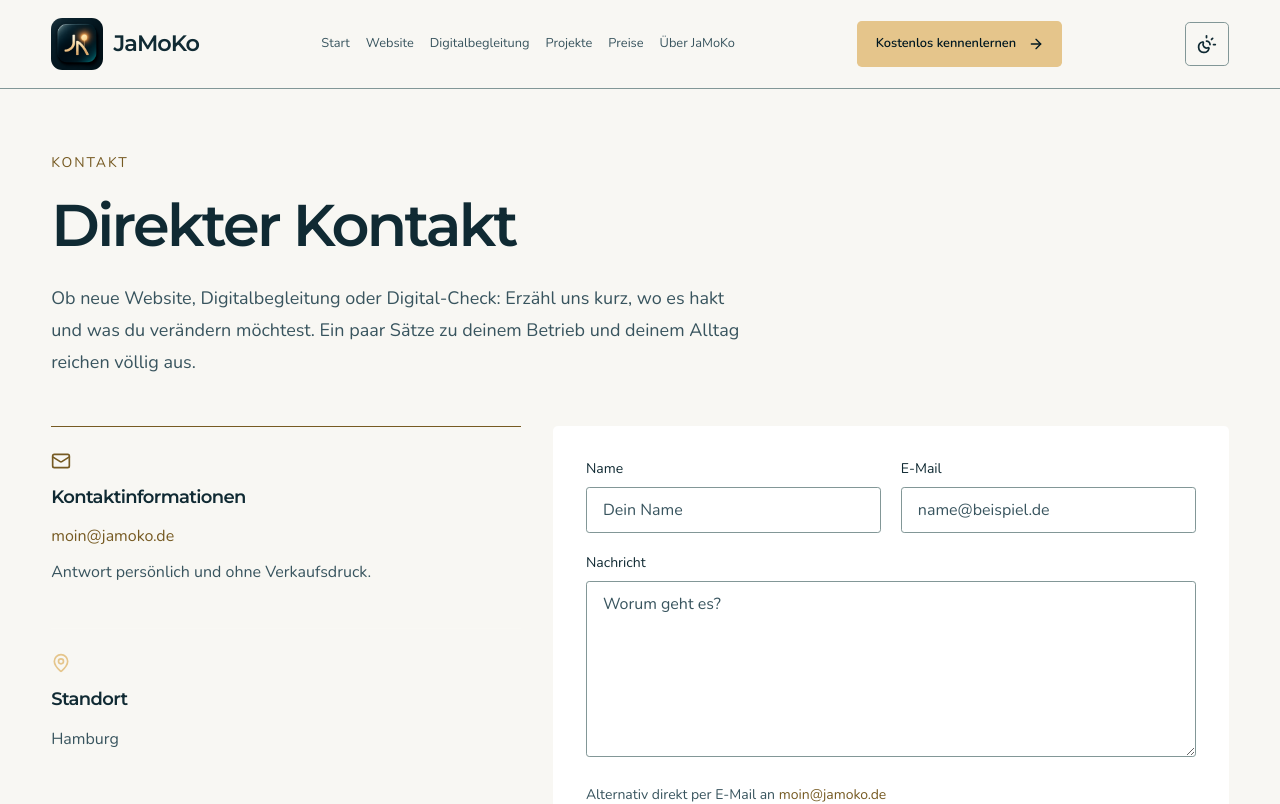
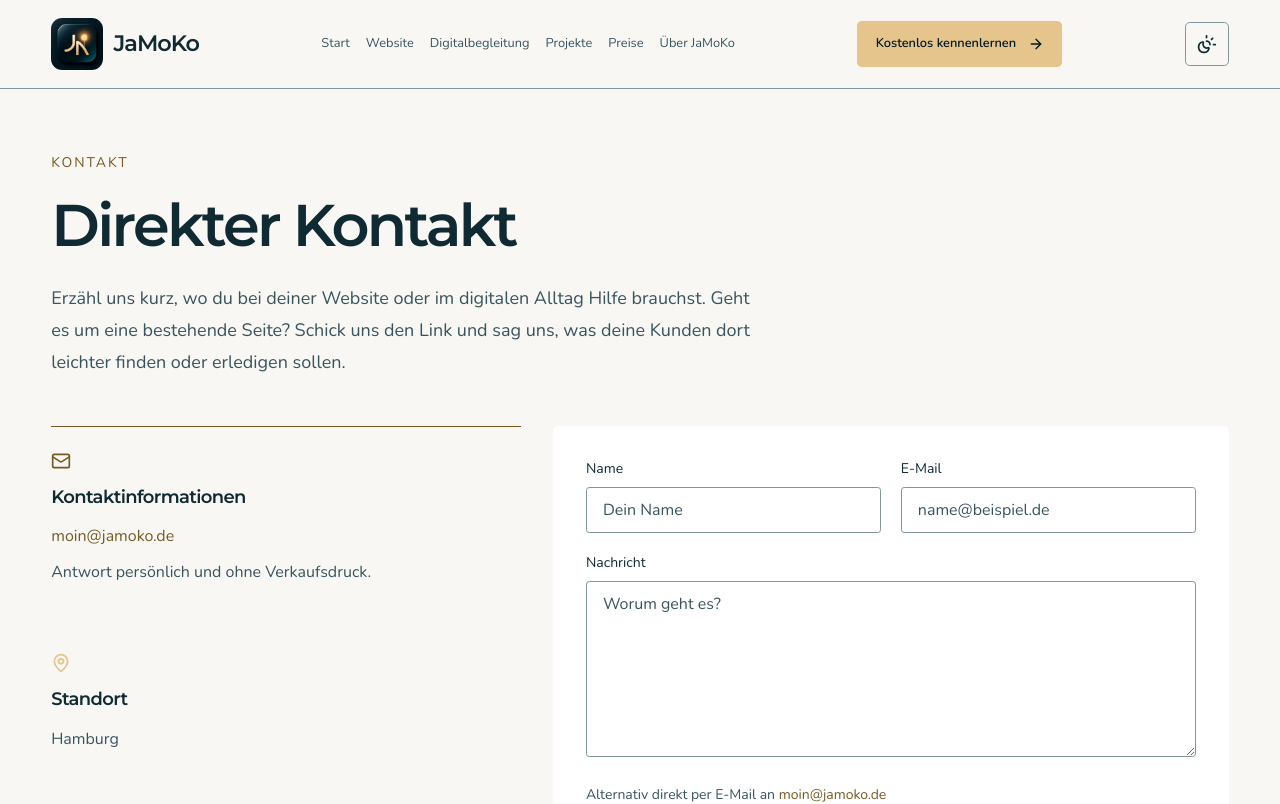
Before and after one commit to Jamoko112026/Jamoko-v1, a Next.js app: page /kontakt in a window 1280 px wide. Shown: the top 804 px of the page. Built offline with nearby package versions, Linux system fonts and the light colour scheme.

Commit message:
Angebot zur Website-Überarbeitung auf app/kontakt/page.tsx einbinden

```diff
--- a/app/kontakt/page.tsx
+++ b/app/kontakt/page.tsx
@@ -40,9 +40,7 @@ export default function ContactPage() {
               Direkter Kontakt
             </h1>
             <p className="mt-6 text-lg leading-8 text-calm-muted">
-              Ob neue Website, Digitalbegleitung oder Digital-Check: Erzähl uns
-              kurz, wo es hakt und was du verändern möchtest. Ein paar Sätze zu
-              deinem Betrieb und deinem Alltag reichen völlig aus.
+              Erzähl uns kurz, wo du bei deiner Website oder im digitalen Alltag Hilfe brauchst. Geht es um eine bestehende Seite? Schick uns den Link und sag uns, was deine Kunden dort leichter finden oder erledigen sollen.
             </p>
           </div>
 
```
